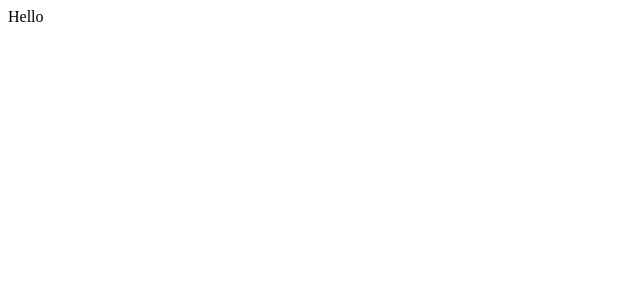
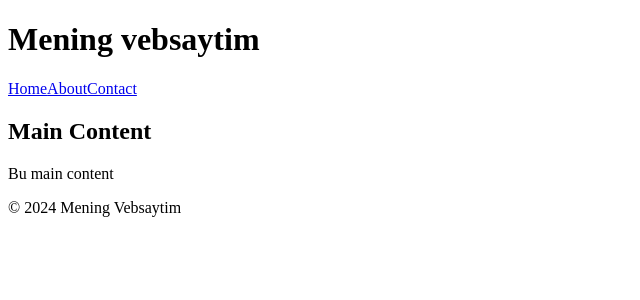
Before and after one commit to kumanboy/react-full-course, a React (Vite) app: page / in a window 1280 px wide. Shown: the top 300 px of the page, without its empty margins (0-640 px from the left). Built offline with nearby package versions, Linux system fonts and the light colour scheme.

Commit message:
Components End

```diff
--- a/src/App.jsx
+++ b/src/App.jsx
@@ -1,7 +1,13 @@
+import Header from "./components/Header.jsx";
+import Main from "./components/Main.jsx";
+import Footer from "./components/Footer.jsx";
+
 export const App = () => {
     return (
-        <section>
-            Hello
-        </section>
+        <div>
+            <Header/>
+            <Main/>
+            <Footer/>
+        </div>
     )
 }
--- /dev/null
+++ b/src/components/Footer.jsx
@@ -0,0 +1,8 @@
+const Footer = () => {
+    return (
+        <div>
+            <p>© 2024 Mening Vebsaytim </p>
+        </div>
+    )
+}
+export default Footer
--- /dev/null
+++ b/src/components/Header.jsx
@@ -0,0 +1,15 @@
+const Header = () => {
+    return (
+        <div>
+            <h1>Mening vebsaytim</h1>
+
+
+            <nav>
+                <a href="#">Home</a>
+                <a href="#">About</a>
+                <a href="#">Contact</a>
+            </nav>
+        </div>
+    )
+}
+export default Header
--- /dev/null
+++ b/src/components/Main.jsx
@@ -0,0 +1,9 @@
+const Main = () => {
+    return (
+        <main>
+            <h2>Main Content</h2>
+            <p>Bu main content</p>
+        </main>
+    )
+}
+export default Main
```
Also changed, not shown: src/components/Salom.jsx (deleted).
